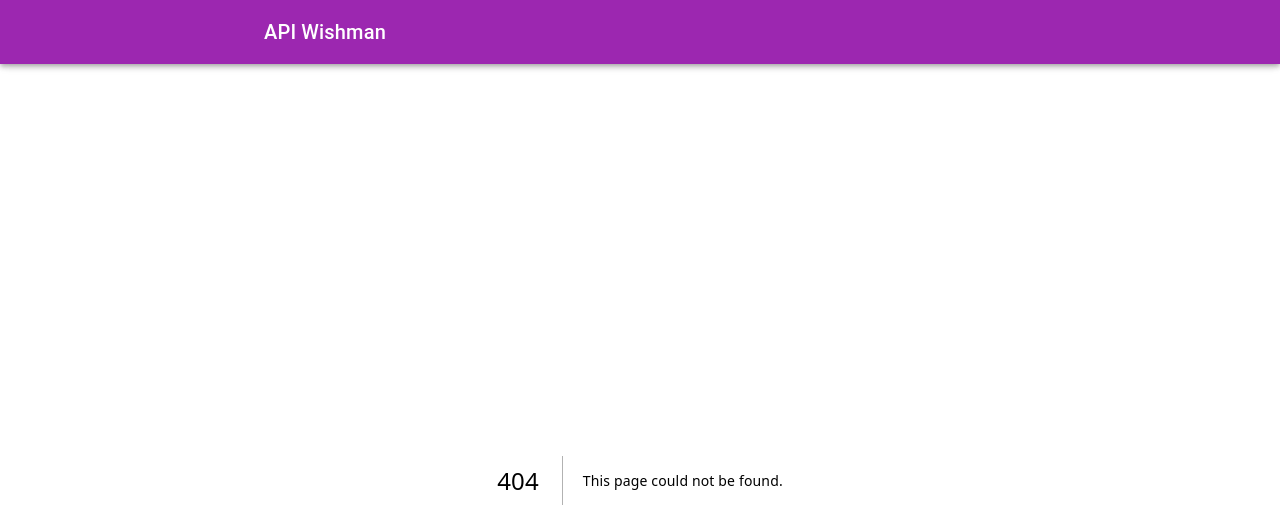
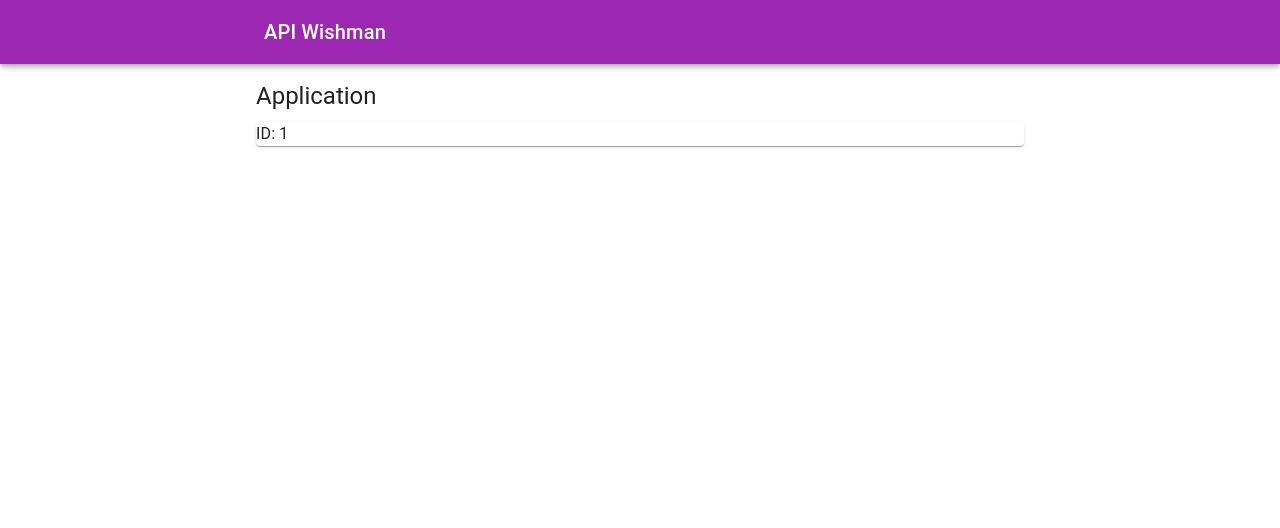
Before and after one commit to WinDogsXP/api-wishman-next, a Next.js app: page /app/1 in a window 1280 px wide. Before the commit this address had no page. Shown: the top 528 px of the page. Built offline with nearby package versions, Linux system fonts and the light colour scheme.

Commit message:
Create app view page

```diff
--- /dev/null
+++ b/src/app/app/[id]/page.tsx
@@ -0,0 +1,18 @@
+import { Box, Paper, Typography } from "@mui/material";
+
+export default function ApplicationPage({
+  params,
+}: {
+  params: { id: string };
+}) {
+  return (
+    <Box>
+      <Typography variant="h5" sx={{ mb: 1.2 }}>
+        Application
+      </Typography>
+      <Paper>
+        <Typography>ID: {params.id}</Typography>
+      </Paper>
+    </Box>
+  );
+}
```
